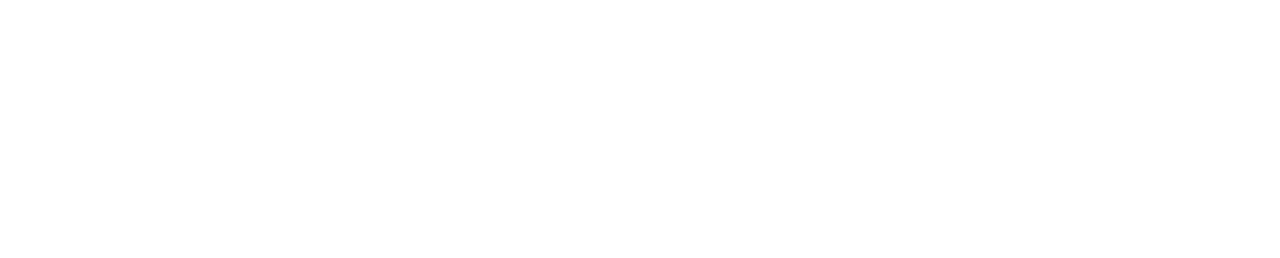
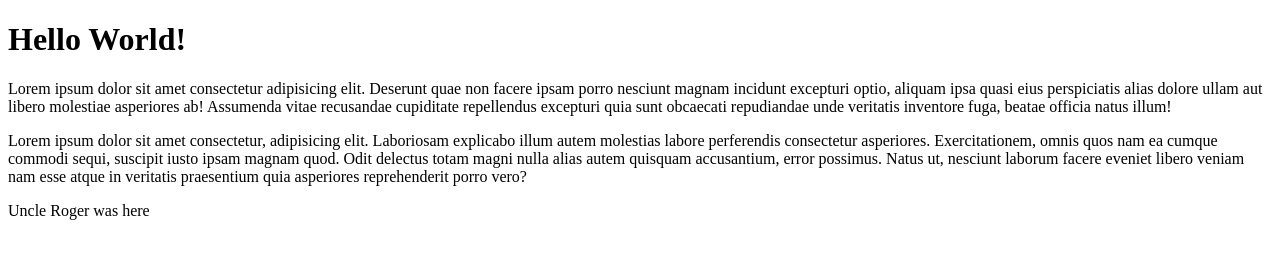
Before and after one commit to ACYau/My-Portfolio, a plain HTML site: page index.html in a window 1280 px wide. Drawn offline with nearby package versions, Linux system fonts and the light colour scheme; files that its build step writes are made by us from their sources.

Commit message:
Added test elements

```diff
--- a/index.html
+++ b/index.html
@@ -5,9 +5,17 @@
 	<meta http-equiv="X-UA-Compatible" content="IE=edge">
 	<meta name="viewport" content="width=device-width, initial-scale=1.0">
 	<link rel="stylesheet" href="./styles/styles.css">
-	<title>Document</title>
+	<title>Test Portfolio Website</title>
 </head>
 <body>
+	<h1>Hello World!</h1>
 
+    <p>Lorem ipsum dolor sit amet consectetur adipisicing elit. Deserunt quae non facere ipsam porro nesciunt magnam incidunt excepturi optio, aliquam ipsa quasi eius perspiciatis alias dolore ullam aut libero molestiae asperiores ab! Assumenda vitae recusandae cupiditate repellendus excepturi quia sunt obcaecati repudiandae unde veritatis inventore fuga, beatae officia natus illum!</p>
+
+    <p>Lorem ipsum dolor sit amet consectetur, adipisicing elit. Laboriosam explicabo illum autem molestias labore perferendis consectetur asperiores. Exercitationem, omnis quos nam ea cumque commodi sequi, suscipit iusto ipsam magnam quod. Odit delectus totam magni nulla alias autem quisquam accusantium, error possimus. Natus ut, nesciunt laborum facere eveniet libero veniam nam esse atque in veritatis praesentium quia asperiores reprehenderit porro vero?</p>
+
+    <footer>
+        <p>Uncle Roger was here</p>
+    </footer>
 </body>
 </html>
```
